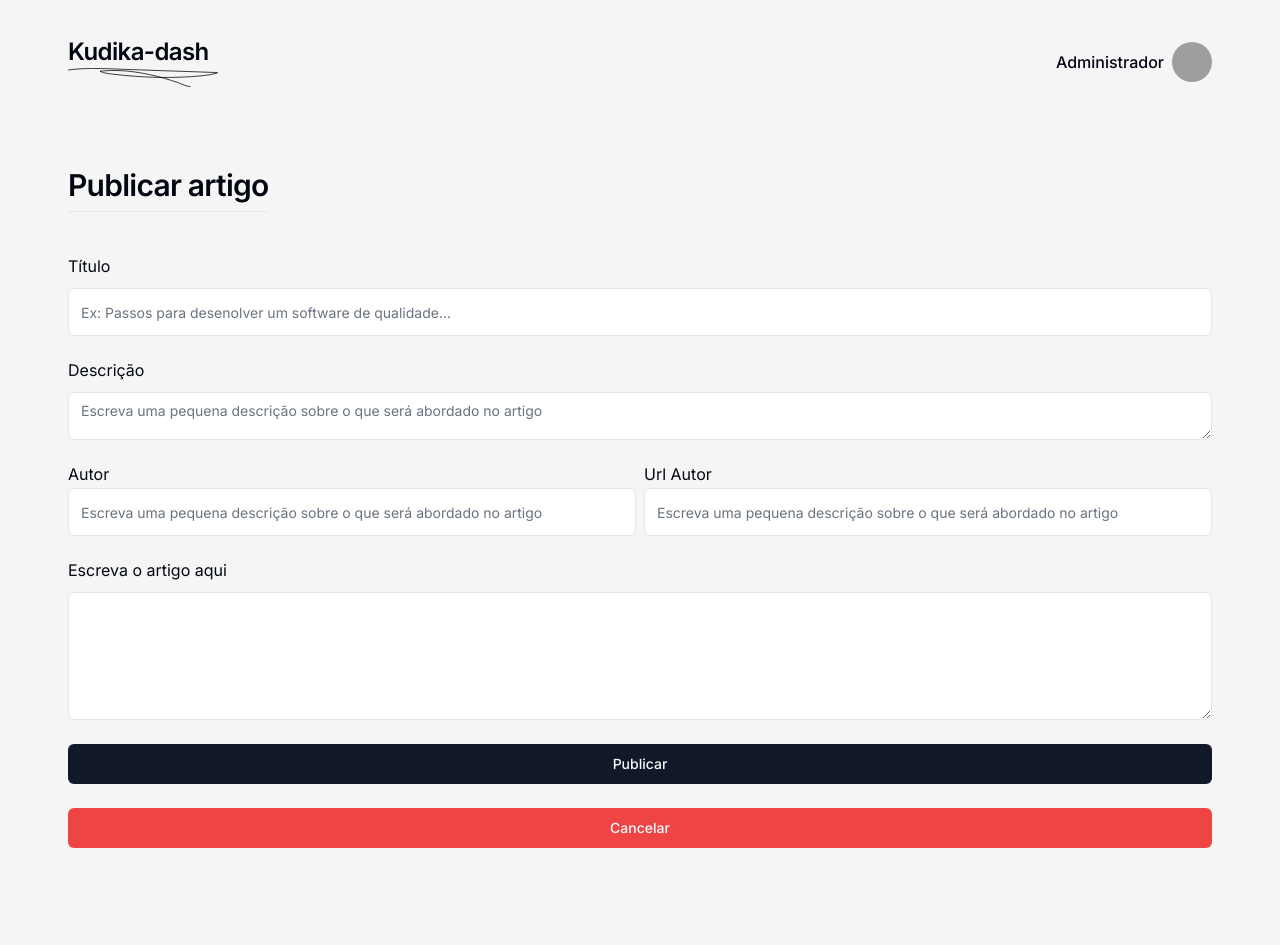
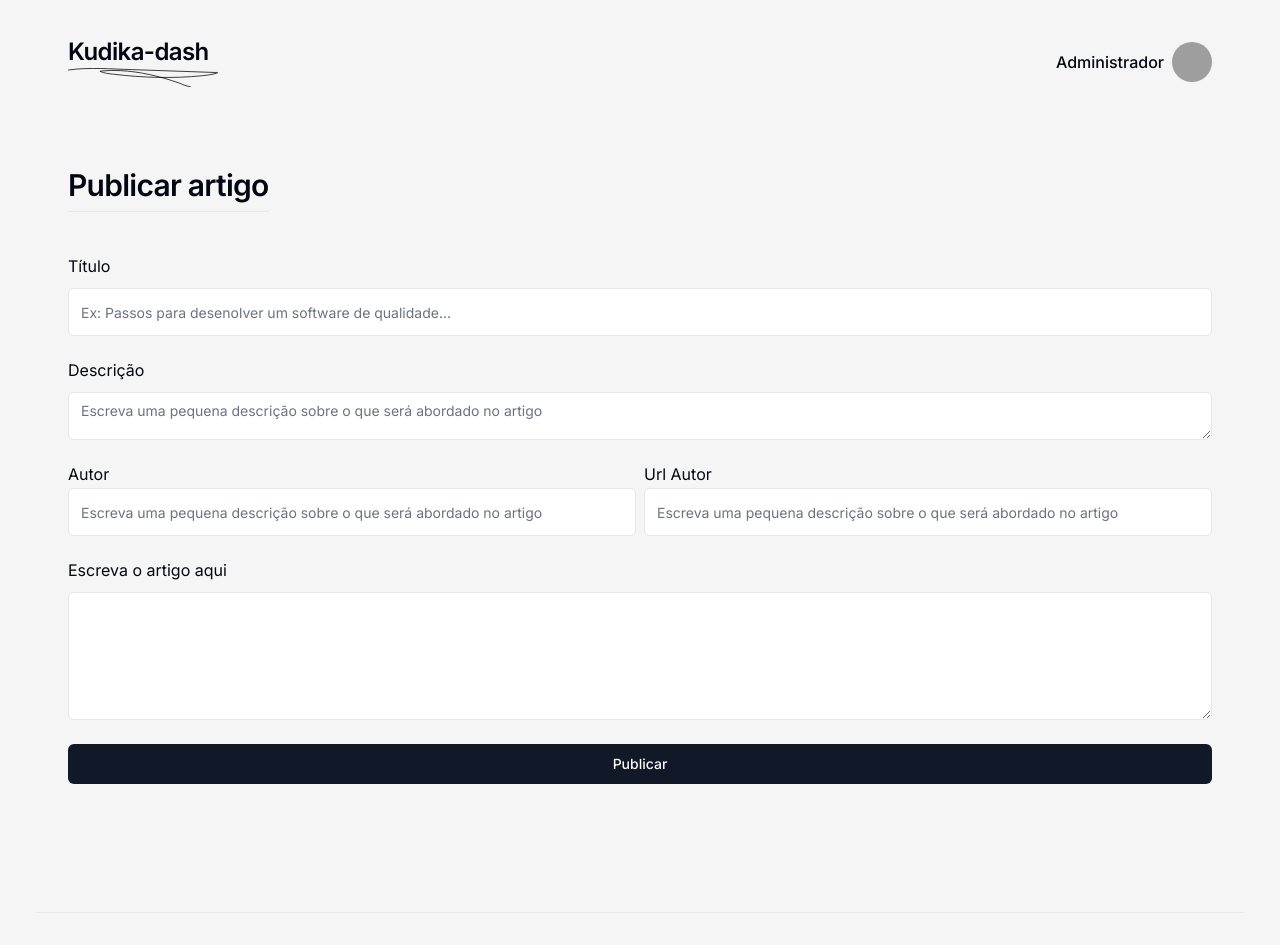
Before and after one commit to makiessedev/kudika-dash-blog, a Next.js app: page /articles in a window 1280 px wide. Shown: the top 945 px of the page. Built offline with nearby package versions, Linux system fonts and the light colour scheme; grey boxes are pictures that could not be loaded.

Commit message:
btn cancel - removed

```diff
--- a/src/app/articles/page.tsx
+++ b/src/app/articles/page.tsx
@@ -81,9 +81,6 @@ export default function Articles() {
           <div className="flex flex-col gap-2 my-6">
             <Button variant="default">Publicar</Button>
           </div>
-          <div className="flex flex-col gap-2 my-6">
-            <Button variant="destructive">Cancelar</Button>
-          </div>
         </form>
       </div>
       <Footer />
```
